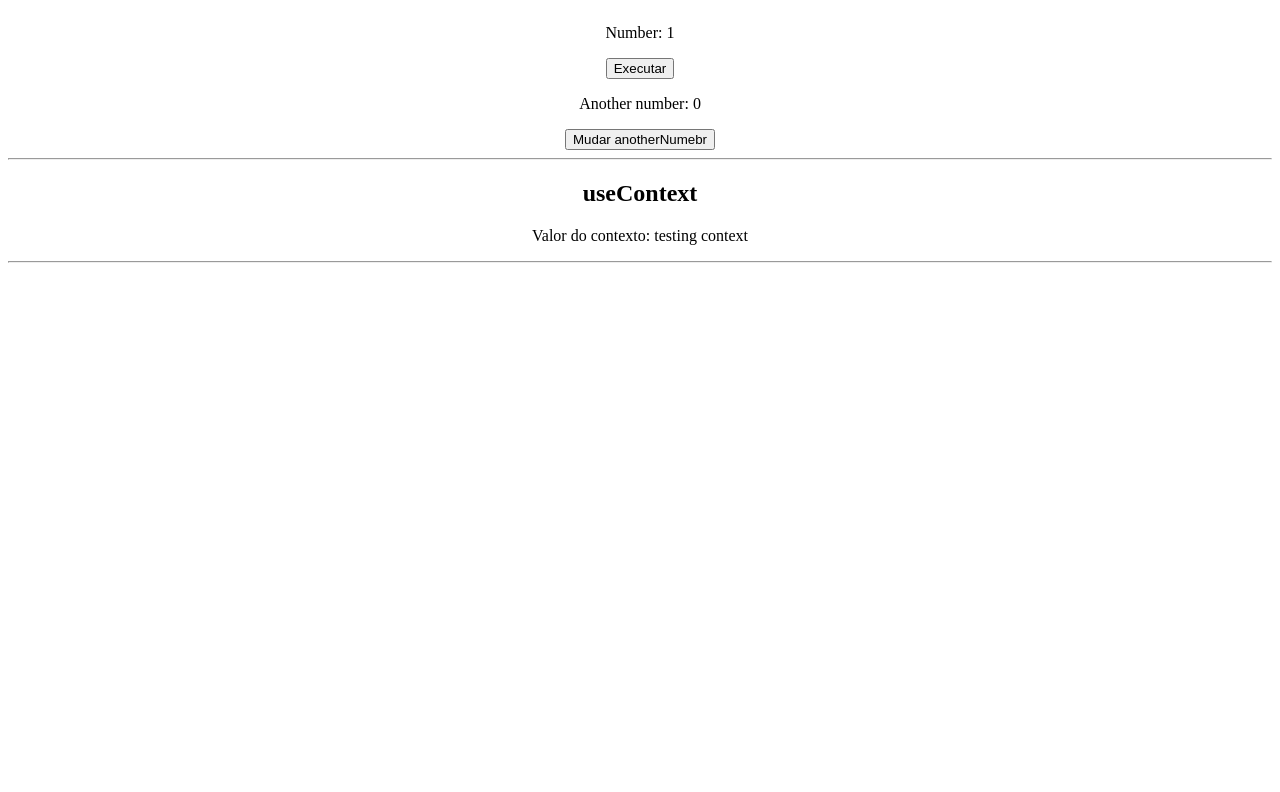
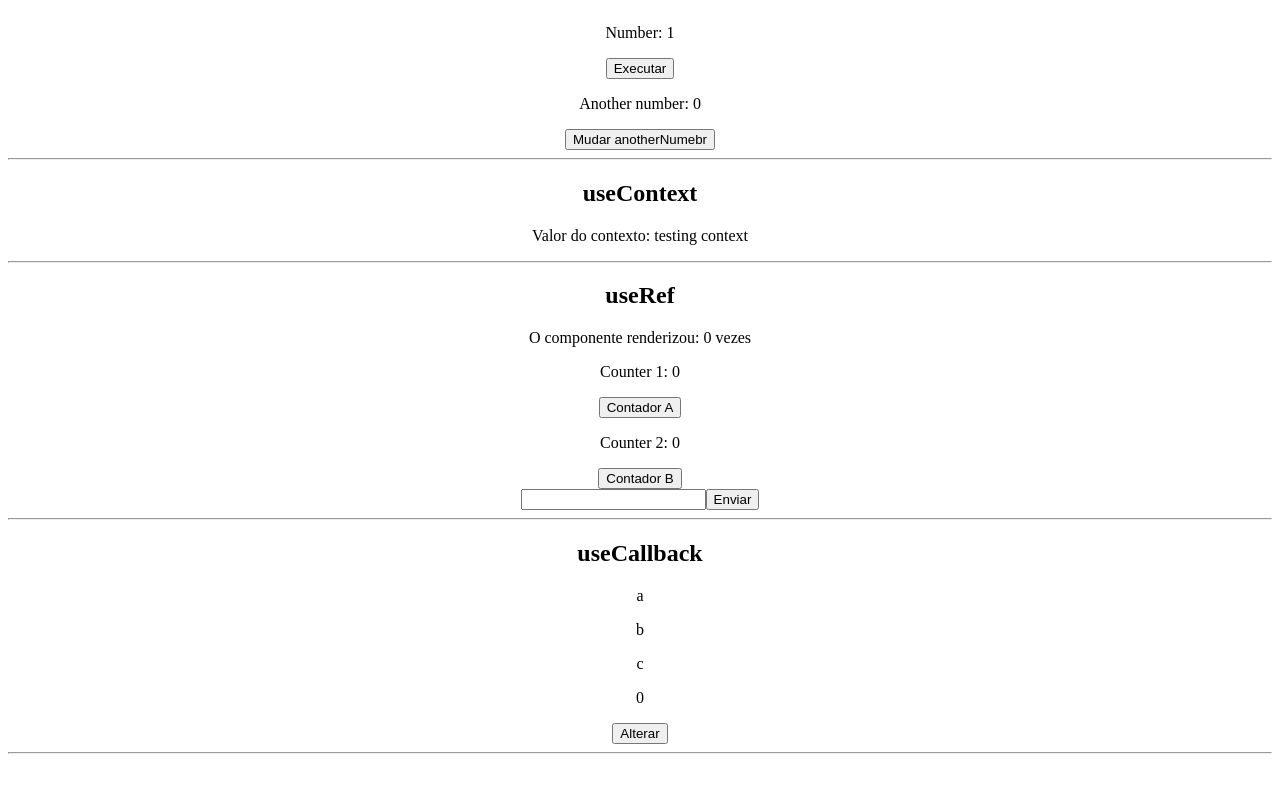
Before and after one commit to grevizirsky/react-hooks, a React (Create React App) app: page / in a window 1280 px wide. Shown: the part 704-1496 px from the top of the page. Built offline with nearby package versions, Linux system fonts and the light colour scheme.

Commit message:
Hooks - useRef, useCallback

```diff
--- a/src/Pages/Home.js
+++ b/src/Pages/Home.js
@@ -1,12 +1,16 @@
 import React from 'react'
 
-import HooksUseState from '../components/HooksUseState'
-import HookUseReducer from '../components/HookUseReducer'
-import HookUseEffect from '../components/HookUseEffect'
 
 //useContext
 import { useContext } from 'react'
 import { SomeContext } from '../components/HookUseContext'
+
+//COMPONENTS
+import HooksUseState from '../components/HooksUseState'
+import HookUseReducer from '../components/HookUseReducer'
+import HookUseEffect from '../components/HookUseEffect'
+import HookUseRef from '../components/HookUseRef'
+import HookUseCallback from '../components/HookUseCallback'
 
 const Home = () => {
   const { contextValue } = useContext(SomeContext)
@@ -19,6 +23,8 @@
         <h2>useContext</h2>
         <p>Valor do contexto: {contextValue}</p>
         <hr />
+        <HookUseRef />
+        <HookUseCallback />
     </div>
   )
 }
--- /dev/null
+++ b/src/components/HookUseCallback.js
@@ -0,0 +1,24 @@
+import {useCallback, useState} from 'react'
+
+import List from "./List"
+
+const HookUseCallback = () => {
+
+    const [counter, setCounter] = useState(0)
+
+    const getItemsFromDatabase = useCallback(() => {
+        return ["a", "b", "c"]
+    },[])
+
+  return (
+    <div>
+        <h2>useCallback</h2>
+        <List getItems={getItemsFromDatabase} />
+         <p>{counter}</p>
+         <button onClick={() => setCounter(counter + 1)}>Alterar</button>
+        <hr />
+    </div>
+  )
+}
+
+export default HookUseCallback
--- /dev/null
+++ b/src/components/HookUseRef.js
@@ -0,0 +1,44 @@
+import {useEffect, useState, useRef} from 'react'
+
+const HookUseRef = () => {
+    //1 - useRef
+    const numberRef = useRef(0)
+    const [counter, setCounter ] = useState(0)
+    const [counterB, setCounterB] = useState(0)
+
+    useEffect(() => {
+        numberRef.current = numberRef.current + 1
+    })
+
+    //2 - useRef e DOM
+    const inputRef = useRef()
+    const [text, setText] = useState("")
+
+    const handleSubmit = (e) => {
+        e.preventDefault()
+
+        setText("")
+
+        inputRef.current.focus()
+    }
+
+  return (
+    <div>
+        {/* 1 - useRef */}
+        <h2>useRef</h2>
+        <p>O componente renderizou: {numberRef.current} vezes</p>
+        <p>Counter 1: {counter}</p>
+        <button onClick={() => setCounter(counter + 1)}>Contador A</button>
+        <p>Counter 2: {counterB}</p>
+        <button onClick={() => setCounterB(counterB + 1)}>Contador B</button>
+        {/* 2 - useRef e DOM */}
+        <form onSubmit={handleSubmit}>
+            <input type="text" ref={inputRef} value={text} onChange={(e) => setText(e.target.value)}/>
+            <input type="submit" value="Enviar" />
+        </form>
+        <hr />
+    </div>
+  )
+}
+
+export default HookUseRef
--- /dev/null
+++ b/src/components/List.js
@@ -0,0 +1,23 @@
+import {useState, useEffect} from 'react'
+
+const List = ({getItems}) => {
+
+    const [myItems, setMyItems] = useState([])
+
+    useEffect(() => {
+        console.log("Buscando itens do DB...")
+
+        setMyItems(getItems)
+
+    }, [getItems])
+
+  return (
+    <div>
+        {myItems && myItems.map((item) => (
+            <p key={item}>{item}</p>
+        ))}
+    </div>
+  )
+}
+
+export default List
```
